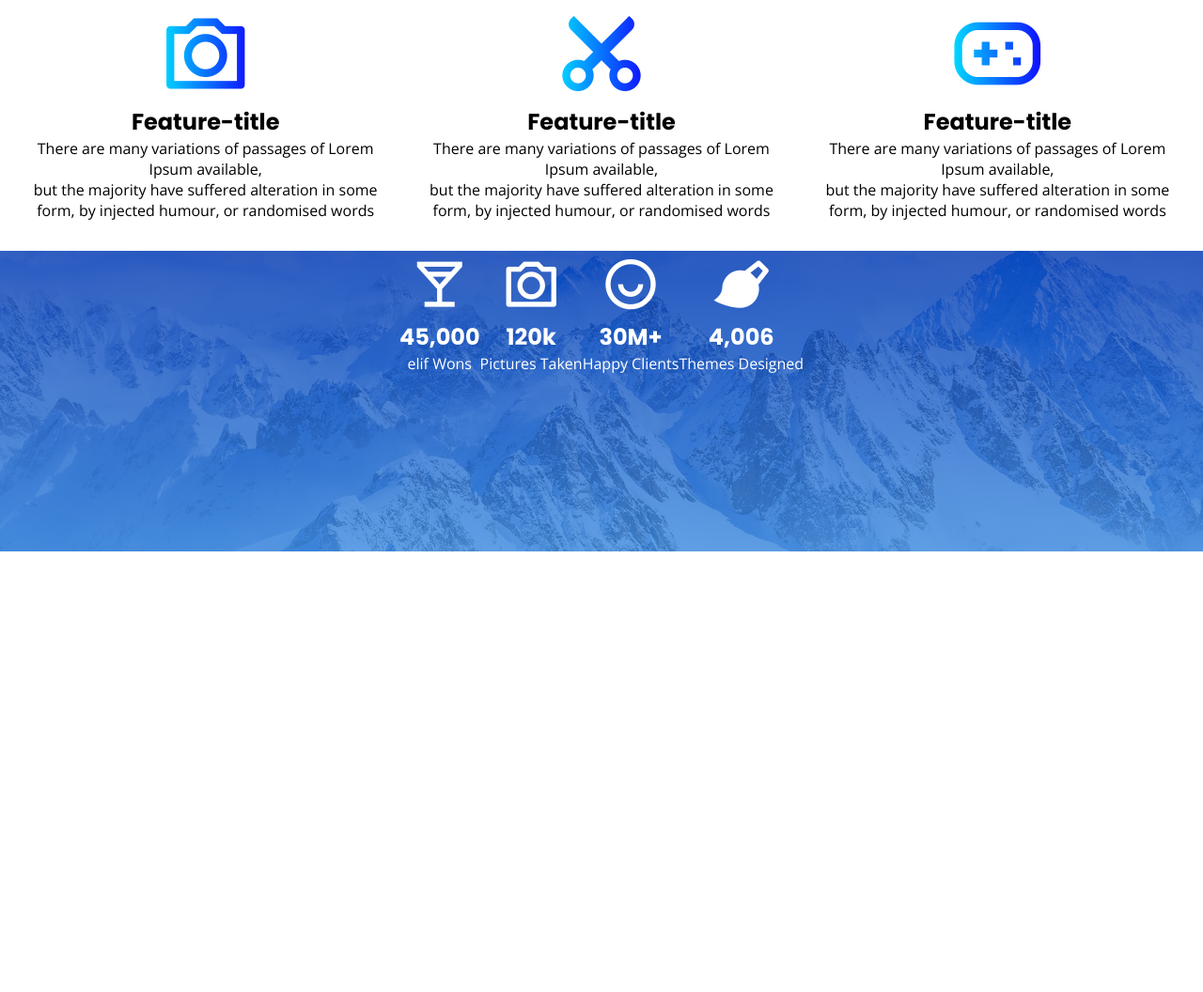
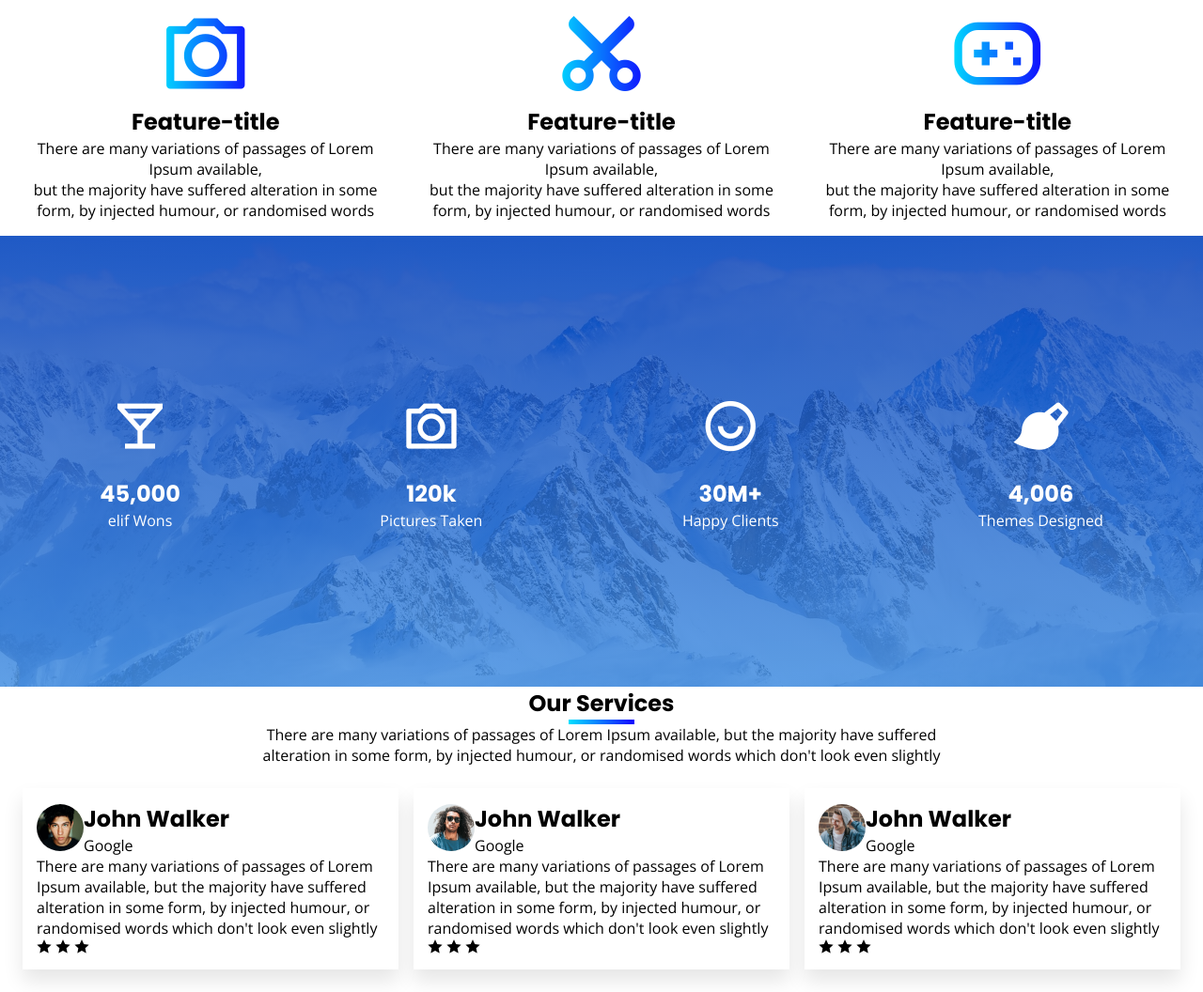
Before and after one commit to AnonymusKil/New-Landing-page, a plain HTML site: page index.html in a window 1280 px wide. Shown: the part 2131-3187 px from the top of the page at 94% size. Before the commit the page ends 2718 px from the top, so only its background shows below. Drawn offline with nearby package versions, Linux system fonts and the light colour scheme.

Commit message:
let's take risks hmm

```diff
--- a/index.html
+++ b/index.html
@@ -3,22 +3,31 @@
   <head>
     <meta charset="UTF-8" />
     <meta name="viewport" content="width=device-width, initial-scale=1.0" />
-    <title>Document</title>
+    <title>Billio</title>
     <link
       href="https://cdn.jsdelivr.net/npm/remixicon@4.5.0/fonts/remixicon.css"
       rel="stylesheet"
     />
     <link rel="stylesheet" href="style.css" />
-    <link rel="preconnect" href="https://fonts.googleapis.com">
-<link rel="preconnect" href="https://fonts.gstatic.com" crossorigin>
-<link href="https://fonts.googleapis.com/css2?family=Poppins:ital,wght@0,100;0,200;0,300;0,400;0,500;0,600;0,700;0,800;0,900;1,100;1,200;1,300;1,400;1,500;1,600;1,700;1,800;1,900&display=swap" rel="stylesheet">
-<link href="https://cdn.jsdelivr.net/npm/aos@2.3.4/dist/aos.css" rel="stylesheet">
-<link rel="preconnect" href="https://fonts.googleapis.com">
-<link rel="preconnect" href="https://fonts.gstatic.com" crossorigin>
-<link href="https://fonts.googleapis.com/css2?family=Open+Sans:ital,wght@0,300..800;1,300..800&display=swap" rel="stylesheet">
+    <link rel="preconnect" href="https://fonts.googleapis.com" />
+    <link rel="preconnect" href="https://fonts.gstatic.com" crossorigin />
+    <link
+      href="https://fonts.googleapis.com/css2?family=Poppins:ital,wght@0,100;0,200;0,300;0,400;0,500;0,600;0,700;0,800;0,900;1,100;1,200;1,300;1,400;1,500;1,600;1,700;1,800;1,900&display=swap"
+      rel="stylesheet"
+    />
+    <link
+      href="https://cdn.jsdelivr.net/npm/aos@2.3.4/dist/aos.css"
+      rel="stylesheet"
+    />
+    <link rel="preconnect" href="https://fonts.googleapis.com" />
+    <link rel="preconnect" href="https://fonts.gstatic.com" crossorigin />
+    <link
+      href="https://fonts.googleapis.com/css2?family=Open+Sans:ital,wght@0,300..800;1,300..800&display=swap"
+      rel="stylesheet"
+    />
   </head>
   <body>
-    <nav class=" mobile" data-aos="fade-right" data-aos-duration="1200">
+    <nav class="mobile" >
       <h1>Billio</h1>
       <ul>
         <li><a href="#"> Home </a></li>
@@ -33,7 +42,7 @@
         </div>
       </div>
     </nav>
-    <header data-aos="fade-down" data-aos-duration="1500" >
+    <header data-aos="fade-down" data-aos-duration="1500">
       <div>
         <h1>Billio</h1>
       </div>
@@ -48,12 +57,23 @@
         </ul>
       </nav>
     </header>
-    <section class="container" >
+    <section class="container">
       <div class="text-conta" data-aos="fade-up" data-aos-duration="1200">
-            <h1 data-aos="zoom-in" data-aos-duration="1500" >We design and Stunning Bootsrap Websites</h1>
-            <p data-aos="fade-up" data-aos-delay="200" data-aos-duration="1500">There are many variations of passages of Lorem Ipsum available, but the majority
-                have suffered alteration in some form, by injected humour, or randomised words</p>
-                <button data-aos="fade-up" data-aos-duration="1500" data-aos-delay="400">get Started</button>
+        <h1 data-aos="zoom-in" data-aos-duration="1500">
+          We design and Stunning Bootsrap Websites
+        </h1>
+        <p data-aos="fade-up" data-aos-delay="200" data-aos-duration="1500">
+          There are many variations of passages of Lorem Ipsum available, but
+          the majority have suffered alteration in some form, by injected
+          humour, or randomised words
+        </p>
+        <button
+          data-aos="fade-up"
+          data-aos-duration="1500"
+          data-aos-delay="400"
+        >
+          get Started
+        </button>
       </div>
     </section>
     <section class="card-container" data-aos="fade-up" data-aos-duration="1500">
@@ -62,13 +82,22 @@
         <div class="get-div">
           <div class="services-div"></div>
         </div>
-        <p data-aos="fade-left" data-aos-delay="200" data-aos-duration="1200">There are many variations of passages of Lorem Ipsum available, but the majority have suffered <br>
-          alteration in some form, by injected humour, or randomised words which don't look even slightly</p>
+        <p data-aos="fade-left" data-aos-delay="200" data-aos-duration="1200">
+          There are many variations of passages of Lorem Ipsum available, but
+          the majority have suffered <br />
+          alteration in some form, by injected humour, or randomised words which
+          don't look even slightly
+        </p>
       </div>
       <div class="cards-container">
-          <div class="first-card" data-aos="fade-up" data-aos-duration="1200" data-aos-delay="200">
+        <div
+          class="first-card"
+          data-aos="fade-up"
+          data-aos-duration="1200"
+          data-aos-delay="200"
+        >
           <div>
-              <img src="img/image_1.jpg" alt="">
+            <img src="img/image_1.jpg" alt="" />
           </div>
           <div class="miceal-jackson">
             <div class="konami">
@@ -77,12 +106,21 @@
           </div>
           <div>
             <h1>Service Name</h1>
-              <p>There are many variations of  passages of <br> Lorem Ipsum available, but the majority <br> have suffered alteration in some form</p>
+            <p>
+              There are many variations of passages of <br />
+              Lorem Ipsum available, but the majority <br />
+              have suffered alteration in some form
+            </p>
           </div>
         </div>
-          <div class="first-card" data-aos="fade-up" data-aos-duration="1200" data-aos-delay="200">
+        <div
+          class="first-card"
+          data-aos="fade-up"
+          data-aos-duration="1200"
+          data-aos-delay="200"
+        >
           <div>
-              <img src="img/image_2.jpg" alt="">
+            <img src="img/image_2.jpg" alt="" />
           </div>
           <div class="miceal-jackson">
             <div class="konami">
@@ -91,12 +129,21 @@
           </div>
           <div>
             <h1>Service Name</h1>
-              <p>There are many variations of  passages of <br> Lorem Ipsum available, but the majority <br> have suffered alteration in some form</p>
+            <p>
+              There are many variations of passages of <br />
+              Lorem Ipsum available, but the majority <br />
+              have suffered alteration in some form
+            </p>
           </div>
         </div>
-          <div class="first-card" data-aos="fade-up" data-aos-duration="1200" data-aos-delay="200">
+        <div
+          class="first-card"
+          data-aos="fade-up"
+          data-aos-duration="1200"
+          data-aos-delay="200"
+        >
           <div>
-              <img src="img/image_3.jpg" alt="">
+            <img src="img/image_3.jpg" alt="" />
           </div>
           <div class="miceal-jackson">
             <div class="konami">
@@ -105,29 +152,42 @@
           </div>
           <div>
             <h1>Service Name</h1>
-              <p>There are many variations of  passages of <br> Lorem Ipsum available, but the majority <br> have suffered alteration in some form</p>
+            <p>
+              There are many variations of passages of <br />
+              Lorem Ipsum available, but the majority <br />
+              have suffered alteration in some form
+            </p>
           </div>
         </div>
       </div>
     </section>
-    <section class="container-2" >
+    <section class="container-2">
       <div class="text-conta" data-aos="fade-up" data-aos-duration="1200">
-          <h1 data-aos="zoom-in" data-aos-duration="1500" >We design and Stunning Bootsrap Websites</h1>
-          <p data-aos="fade-up" data-aos-delay="200" data-aos-duration="1500">There are many variations of passages of Lorem Ipsum available, but the majority
-              have suffered alteration in some form, by injected humour, or randomised words</p>
+        <h1 data-aos="zoom-in" data-aos-duration="1500">
+          We design and Stunning Bootsrap Websites
+        </h1>
+        <p data-aos="fade-up" data-aos-delay="200" data-aos-duration="1500">
+          There are many variations of passages of Lorem Ipsum available, but
+          the majority have suffered alteration in some form, by injected
+          humour, or randomised words
+        </p>
         <div class="miceal-jac-2">
           <i class="ri-play-fill"></i>
         </div>
       </div>
     </section>
     <section>
-    <div class="first-text-2" >
+      <div class="first-text-2">
         <h1>Our Services</h1>
         <div class="get-div">
           <div class="services-div"></div>
         </div>
-      <p data-aos="fade-left" data-aos-delay="200" data-aos-duration="1200">There are many variations of passages of Lorem Ipsum available, but the majority have suffered <br>
-        alteration in some form, by injected humour, or randomised words which don't look even slightly</p>
+        <p data-aos="fade-left" data-aos-delay="200" data-aos-duration="1200">
+          There are many variations of passages of Lorem Ipsum available, but
+          the majority have suffered <br />
+          alteration in some form, by injected humour, or randomised words which
+          don't look even slightly
+        </p>
         <p>hey</p>
       </div>
       <div class="features-block">
@@ -137,8 +197,12 @@
           </div>
           <div>
             <h1>Feature-title</h1>
-          <p data-aos="fade-up" data-aos-delay="200" data-aos-duration="1500">There are many variations of passages of Lorem Ipsum available, <br> but the majority
-            have suffered alteration in some form, by injected humour, or randomised words</p>
+            <p data-aos="fade-up" data-aos-delay="200" data-aos-duration="1500">
+              There are many variations of passages of Lorem Ipsum available,
+              <br />
+              but the majority have suffered alteration in some form, by
+              injected humour, or randomised words
+            </p>
           </div>
         </div>
         <div class="features-block__item">
@@ -147,8 +211,12 @@
           </div>
           <div>
             <h1>Feature-title</h1>
-          <p data-aos="fade-up" data-aos-delay="200" data-aos-duration="1500">There are many variations of passages of Lorem Ipsum available, <br> but the majority
-            have suffered alteration in some form, by injected humour, or randomised words</p>
+            <p data-aos="fade-up" data-aos-delay="200" data-aos-duration="1500">
+              There are many variations of passages of Lorem Ipsum available,
+              <br />
+              but the majority have suffered alteration in some form, by
+              injected humour, or randomised words
+            </p>
           </div>
         </div>
         <div class="features-block__item">
@@ -157,8 +225,12 @@
           </div>
           <div>
             <h1>Feature-title</h1>
-          <p data-aos="fade-up" data-aos-delay="200" data-aos-duration="1500">There are many variations of passages of Lorem Ipsum available, <br> but the majority
-            have suffered alteration in some form, by injected humour, or randomised words</p>
+            <p data-aos="fade-up" data-aos-delay="200" data-aos-duration="1500">
+              There are many variations of passages of Lorem Ipsum available,
+              <br />
+              but the majority have suffered alteration in some form, by
+              injected humour, or randomised words
+            </p>
           </div>
         </div>
         <div class="features-block__item">
@@ -167,8 +239,12 @@
           </div>
           <div>
             <h1>Feature-title</h1>
-          <p data-aos="fade-up" data-aos-delay="200" data-aos-duration="1500">There are many variations of passages of Lorem Ipsum available, <br> but the majority
-            have suffered alteration in some form, by injected humour, or randomised words</p>
+            <p data-aos="fade-up" data-aos-delay="200" data-aos-duration="1500">
+              There are many variations of passages of Lorem Ipsum available,
+              <br />
+              but the majority have suffered alteration in some form, by
+              injected humour, or randomised words
+            </p>
           </div>
         </div>
         <div class="features-block__item">
@@ -177,8 +253,12 @@
           </div>
           <div>
             <h1>Feature-title</h1>
-          <p data-aos="fade-up" data-aos-delay="200" data-aos-duration="1500">There are many variations of passages of Lorem Ipsum available, <br> but the majority
-            have suffered alteration in some form, by injected humour, or randomised words</p>
+            <p data-aos="fade-up" data-aos-delay="200" data-aos-duration="1500">
+              There are many variations of passages of Lorem Ipsum available,
+              <br />
+              but the majority have suffered alteration in some form, by
+              injected humour, or randomised words
+            </p>
           </div>
         </div>
         <div class="features-block__item">
@@ -187,8 +267,12 @@
           </div>
           <div>
             <h1>Feature-title</h1>
-          <p data-aos="fade-up" data-aos-delay="200" data-aos-duration="1500">There are many variations of passages of Lorem Ipsum available, <br> but the majority
-            have suffered alteration in some form, by injected humour, or randomised words</p>
+            <p data-aos="fade-up" data-aos-delay="200" data-aos-duration="1500">
+              There are many variations of passages of Lorem Ipsum available,
+              <br />
+              but the majority have suffered alteration in some form, by
+              injected humour, or randomised words
+            </p>
           </div>
         </div>
       </div>
@@ -199,30 +283,30 @@
           <div class="achivement-side-icon">
             <i class="ri-goblet-line"></i>
           </div>
-          <div>
+          <!-- <div> -->
           <h1>45,000</h1>
           <p>elif Wons</p>
-          </div>
+          <!-- </div> -->
         </div>
         <div class="achivement-side-item">
           <div class="achivement-side-icon">
             <i class="ri-camera-line"></i>
           </div>
-          <div>
+          <!-- <div> -->
           <h1>120k</h1>
           <p>Pictures Taken</p>
-          </div>
+          <!-- </div> -->
         </div>
         <div class="achivement-side-item">
           <div class="achivement-side-icon">
             <i class="ri-user-smile-line"></i>
           </div>
-          <div>
+          <!-- <div> -->
           <h1>30M+</h1>
           <p>Happy Clients</p>
+          <!-- </div> -->
         </div>
-        </div>
-        <div class="achivement-side-item">
+        <div class="achivement-side-item send">
           <div class="achivement-side-icon">
             <i class="ri-brush-fill"></i>
           </div>
@@ -233,6 +317,98 @@
         </div>
       </div>
     </section>
+    <section>
+      <div class="first-text-2">
+        <h1>Our Services</h1>
+        <div class="get-div">
+          <div class="services-div"></div>
+        </div>
+        <p >
+          There are many variations of passages of Lorem Ipsum available, but
+          the majority have suffered <br />
+          alteration in some form, by injected humour, or randomised words which
+          don't look even slightly
+        </p>
+        <!-- <p>hey</p> -->
+      </div>
+      <div class="testimonial-container">
+        <div class="first-testimonial-item" data-aos="fade-up">
+          <div class="first-compenent">
+            <div>
+              <img src="img/avatar_1.jpg" alt="" />
+            </div>
+            <div>
+              <h1>John Walker</h1>
+              <p>Google</p>
+              <div class="separator"></div>
+            </div>
+          </div>
+          <div>
+            <p>
+              There are many variations of passages of Lorem Ipsum available, but
+              the majority have suffered <br />
+              alteration in some form, by injected humour, or randomised words which
+              don't look even slightly
+            </p>
+            <div class="review">
+              <i class="ri-star-fill"></i>
+              <i class="ri-star-fill"></i>
+              <i class="ri-star-fill"></i>
+            </div>
+          </div>
+        </div>
+        <div class="first-testimonial-item" data-aos="fade-up">
+          <div class="first-compenent">
+            <div>
+              <img src="img/avatar_2.jpg" alt="" />
+            </div>
+            <div>
+              <h1>John Walker</h1>
+              <p>Google</p>
+              <div class="separator"></div>
+            </div>
+          </div>
+          <div>
+            <p>
+              There are many variations of passages of Lorem Ipsum available, but
+              the majority have suffered <br />
+              alteration in some form, by injected humour, or randomised words which
+              don't look even slightly
+            </p>
+            <div class="review">
+              <i class="ri-star-fill"></i>
+              <i class="ri-star-fill"></i>
+              <i class="ri-star-fill"></i>
+            </div>
+          </div>
+        </div>
+        <div class="first-testimonial-item" data-aos="fade-up">
+          <div class="first-compenent">
+            <div>
+              <img src="img/avatar_3.jpg" alt="" />
+            </div>
+            <div>
+              <h1>John Walker</h1>
+              <p>Google</p>
+              <div class="separator"></div>
+            </div>
+          </div>
+          <div>
+            <p>
+              There are many variations of passages of Lorem Ipsum available, but
+              the majority have suffered <br />
+              alteration in some form, by injected humour, or randomised words which
+              don't look even slightly
+            </p>
+            <div class="review">
+              <i class="ri-star-fill"></i>
+              <i class="ri-star-fill"></i>
+              <i class="ri-star-fill"></i>
+            </div>
+          </div>
+        </div>
+      </div>
+    </section>
     <script src="mine/script.js"></script>
     <script src="https://cdn.jsdelivr.net/npm/aos@2.3.4/dist/aos.js"></script>
     <script src="mine/app.js"></script>
--- a/style.css
+++ b/style.css
@@ -233,25 +233,67 @@ header {
   background-size: cover; /* Cover entire container */
   background-position: center; /* Center the background */
   background-repeat: no-repeat; /* Prevent image repetition */
-  height: 40vh;
+  height: 60vh;
+  overflow: hidden;
+  display: flex;
+  align-items: center;
+  justify-content: center;
+  /* padding: 1rem; */
   text-align: center;
   background-attachment: fixed;
-  margin-top: 1rem;
+  /* margin-top: 1rem; */
 }
 .achivement-side{
   display: flex;
   justify-content: center;
   align-items: center;
-  /* margin: 0 auto; */
+  /* margin-top:1rem; */
   color: white;
-  margin-top: auto;
-  margin-bottom: auto;
+  /* margin-top: auto;
+  margin-bottom: auto; */
+  flex-direction: column;
+  gap: 0;
+  width: 100%;
+  /* max-width: 1200px; */
   /* transform: translate(-50%,-50%); */
 }
 .achivement-side-icon{
-  font-size: 4rem;
+  font-size: 2.7rem;
+  margin-bottom: 1rem;
   color: white;
 }
+.achivement-side-item{
+  text-align: center;
+}
+.send{
+  display: none;
+}
+/* .achivement-side-item h1{
+  font-size: 2rem;
+} */
+ .testimonial-container{
+  display:flex ;
+  flex-direction: column;
+  gap: 1rem;
+  padding: 1.5rem;
+ }
+ .first-compenent{
+  display: flex;
+  align-items: center;
+
+ }
+ .first-compenent img{
+  max-width: 50px;
+  height: 50px;
+  border-radius: 50%;
+  object-fit: cover;
+ }
+ .first-testimonial-item{
+  background-color: white;
+  box-shadow: 0 12px 20px rgba(0, 0, 0, 0.1);
+  padding: 15px;
+
+ }
 @media (min-width: 1024px) {
   nav.mobile {
     display: none;
@@ -298,4 +340,19 @@ header {
     grid-template-columns: repeat(3,1fr);
     gap: 1rem;
   }
+  .achivement-side{
+    flex-direction: row;
+    justify-content: space-around;
+    /* align-items: center; */
+    /* padding: 1rem; */
+  }
+  .achivement-side-icon{
+    font-size: 4rem;
+  }
+  .send{
+    display: block;
+  }
+  .testimonial-container{
+    flex-direction: row;
+  }
 }
```
Also changed, not shown: mine/note.txt. Lines whose indentation alone changed are shown as unchanged.
